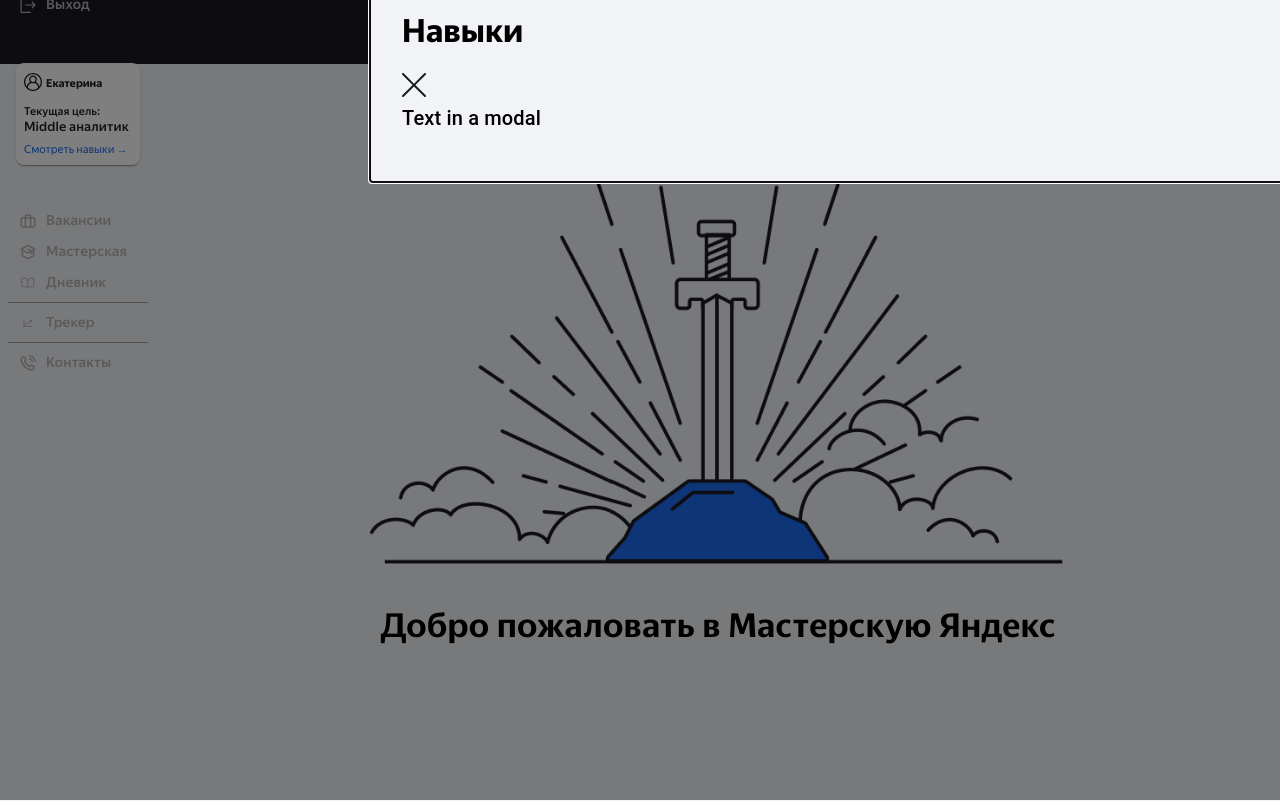
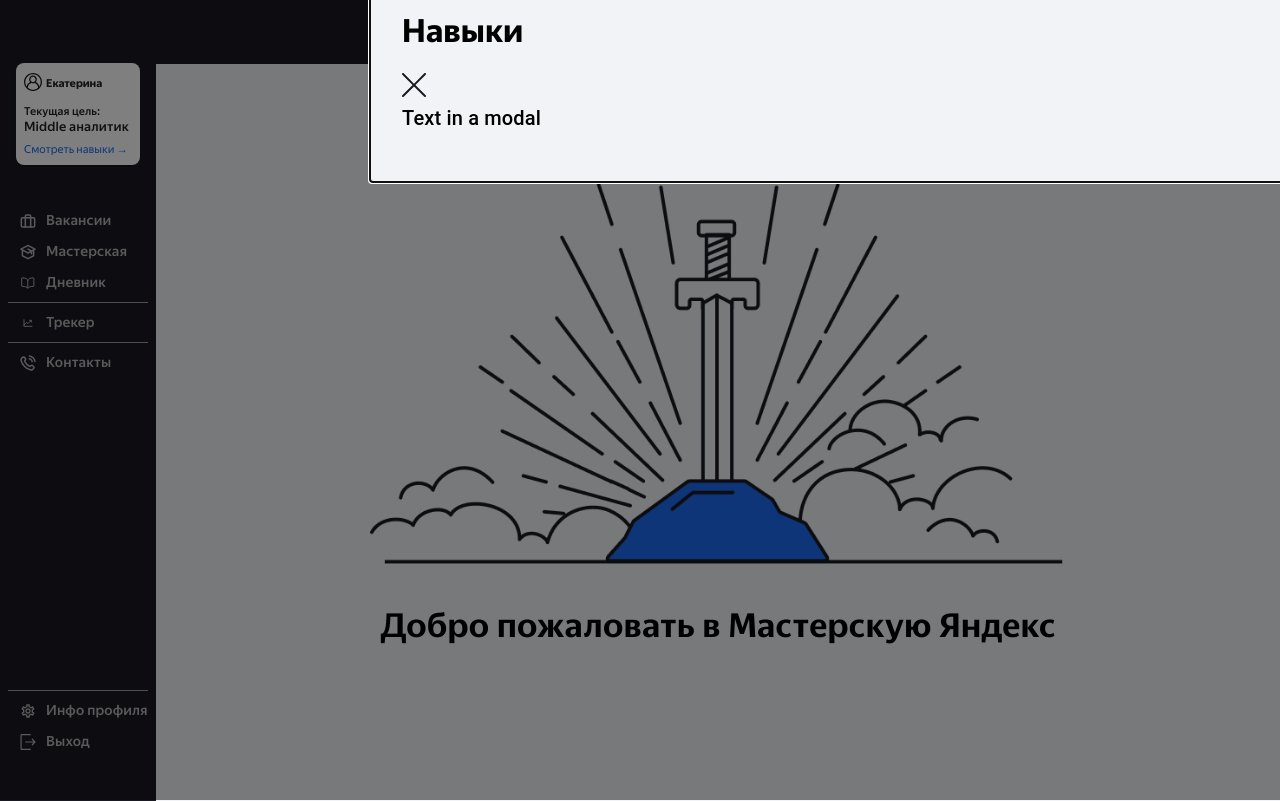
Before and after one commit to rastegaevevgeniy/career_tracker, a React (Create React App) app in the folder frontend/: page / in a window 1280 px wide. Built offline with nearby package versions, Linux system fonts and the light colour scheme; no server answers; the HTML template or start-up script is replaced by a standard one.

Commit message:
FIX: боковое меню на стартовой странице поправлено

```diff
--- a/frontend/src/components/Menu/Menu.scss
+++ b/frontend/src/components/Menu/Menu.scss
@@ -4,7 +4,7 @@
   position: absolute;
   bottom: 0;
   top: 63px;
-  // height: calc(100vh - 62px);
+  height: calc(100vh - 62px);
   color: #B5B5B7;
 
   .menu__container-top {
```
